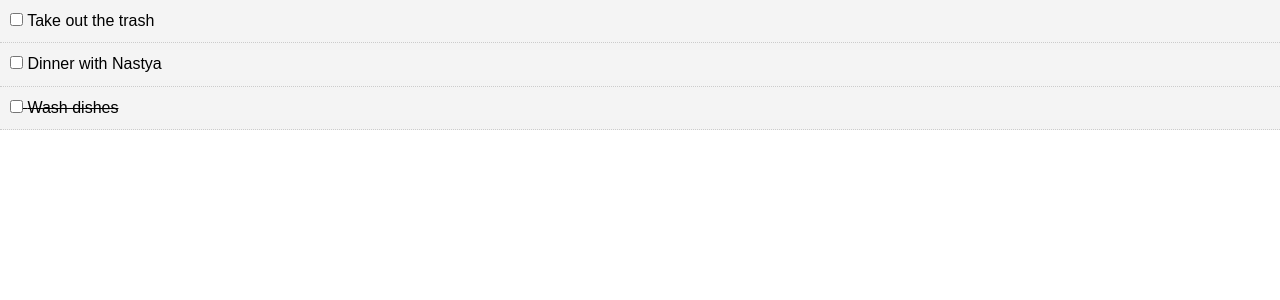
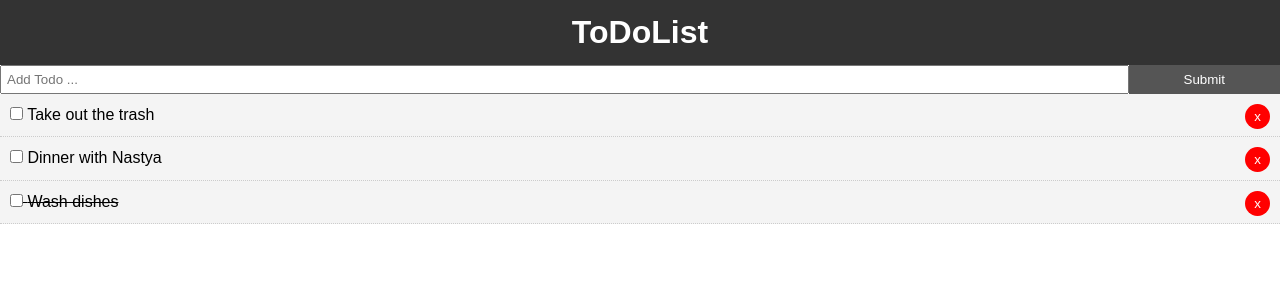
Before and after one commit to pledovski/react-simple-todo-app, a React (Create React App) app: page / in a window 1280 px wide. Shown: the top 300 px of the page. Built offline with nearby package versions, Linux system fonts and the light colour scheme.

Commit message:
New todos, Delete todos, uuid generator

```diff
--- a/package.json
+++ b/package.json
@@ -5,7 +5,8 @@
   "dependencies": {
     "react": "^16.8.6",
     "react-dom": "^16.8.6",
-    "react-scripts": "3.0.1"
+    "react-scripts": "3.0.1",
+    "uuid": "^3.3.2"
   },
   "scripts": {
     "start": "react-scripts start",
--- a/src/App.css
+++ b/src/App.css
@@ -13,3 +13,16 @@
   color: #333;
   text-decoration: none;
 }
+
+.btn {
+  display: inline-block;
+  border: none;
+  background: #555;
+  color: #fff;
+  padding: 7px 20px;
+  cursor: pointer;
+}
+
+.btn:hover {
+  background: #666;
+}
--- a/src/App.js
+++ b/src/App.js
@@ -1,5 +1,8 @@
 import React, {Component} from 'react';
 import Todos from './components/Todos';
+import Header from './components/layout/Header';
+import AddTodo from './components/AddTodo';
+import uuid from 'uuid';
 
 import './App.css';
 
@@ -8,27 +11,56 @@
   state = {
     todos: [
       {
-        id:1,
+        id: uuid.v4(),
         title: 'Take out the trash',
         completed: false
       },
       {
-        id:2,
+        id: uuid.v4(),
         title: 'Dinner with Nastya',
         completed: false
       },
       {
-        id:3,
+        id:uuid.v4(),
         title: 'Wash dishes',
         completed: true
       }
     ]
   }
 
+
+  // Toggle Complete
+  markComplete = (id) => {
+    this.setState({ todos: this.state.todos.map(todo => {
+      if(todo.id === id) {
+        todo.completed = !todo.completed
+      }
+      return todo;
+    }) });
+  }
+
+  // Delete Todo
+  delTodo = (id) => {
+    this.setState({ todos: [...this.state.todos.filter(todo => todo.id !== id)] });
+  }
+
+  addTodo = (title) => {
+    const newTodo = {
+      id: uuid.v4(),
+      title,
+      completed: false
+    }
+    this.setState({ todos: [...this.state.todos, newTodo] });
+  }
+
   render() {
     return (
       <div className="App">
-        <Todos todos={this.state.todos} />
+        <div className="container">
+        <Header />
+        <AddTodo addTodo={this.addTodo} />
+        <Todos todos={this.state.todos} markComplete={this.markComplete} delTodo={this.delTodo} />
+        </div>
       </div>
     );
   }
--- /dev/null
+++ b/src/components/AddTodo.js
@@ -0,0 +1,38 @@
+import React, { Component } from 'react'
+
+export class AddTodo extends Component {
+  state = {
+    title: ''
+  }
+
+  onChange = (e) => this.setState({ [e.target.name]: e.target.value });
+
+  onSubmit = (e) => {
+    e.preventDefault();
+    this.props.addTodo(this.state.title);
+    this.setState({ title: '' });
+  }
+
+  render() {
+    return (
+      <form onSubmit={this.onSubmit} style={{display: 'flex'}}>
+        <input
+        type="text"
+        name="title"
+        style={{flex: '10', padding: '5px'}}
+        placeholder="Add Todo ..."
+        value={this.state.title}
+        onChange={this.onChange}
+        />
+        <input
+          type="submit"
+          value="Submit"
+          className="btn"
+          style={{flex: '1'}}
+          />
+      </form>
+    )
+  }
+}
+
+export default AddTodo
--- a/src/components/TodoItem.js
+++ b/src/components/TodoItem.js
@@ -12,16 +12,14 @@
     }
   }
 
-  markComplete = () => {
-    console.log(123)
-  }
-
   render() {
+    const { id, title } = this.props.todo;
     return (
       <div style={this.getStyle()} >
         <p>
-          <input type="checkbox" onChange={this.markComplete} /> {' '}
-          { this.props.todo.title }
+          <input type="checkbox" onChange={this.props.markComplete.bind(this, id)} /> {' '}
+          { title }
+          <button onClick={this.props.delTodo.bind(this, id)} style={btnstyle}>x</button>
         </p>
       </div>
     )
@@ -33,4 +31,14 @@
   todo: PropTypes.object.isRequired
 }
 
+const btnstyle = {
+  background: '#ff0000',
+  color: '#fff',
+  border: 'none',
+  padding: '5px 9px',
+  borderRadius: '50%',
+  cursor: 'pointer',
+  float: 'right'
+}
+
 export default TodoItem
--- a/src/components/Todos.js
+++ b/src/components/Todos.js
@@ -3,9 +3,10 @@
 import PropTypes from 'prop-types';
 
 class Todos extends Component {
+
   render() {
     return this.props.todos.map((todo) => (
-      <TodoItem key={todo.id} todo={todo}/>
+      <TodoItem key={todo.id} todo={todo} markComplete={this.props.markComplete} delTodo={this.props.delTodo} />
     ))
   }
 }
--- /dev/null
+++ b/src/components/layout/Header.js
@@ -0,0 +1,18 @@
+import React from 'react'
+
+function Header() {
+  return (
+    <header style={headerStyle}>
+      <h1>ToDoList</h1>
+    </header>
+  )
+}
+
+const headerStyle = {
+  background: '#333',
+  color: '#fff',
+  textAlign: 'center',
+  padding: '10px'
+}
+
+export default Header;
```
